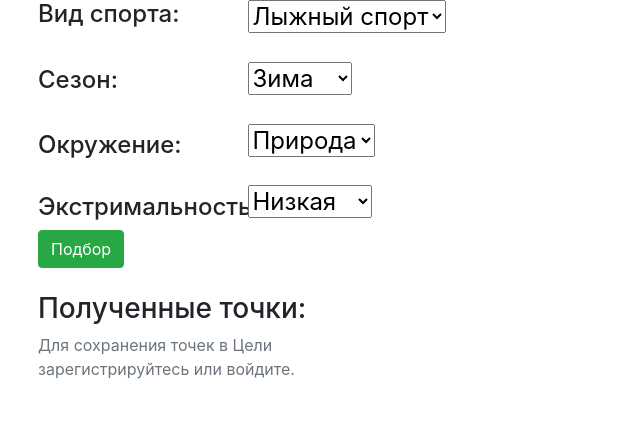
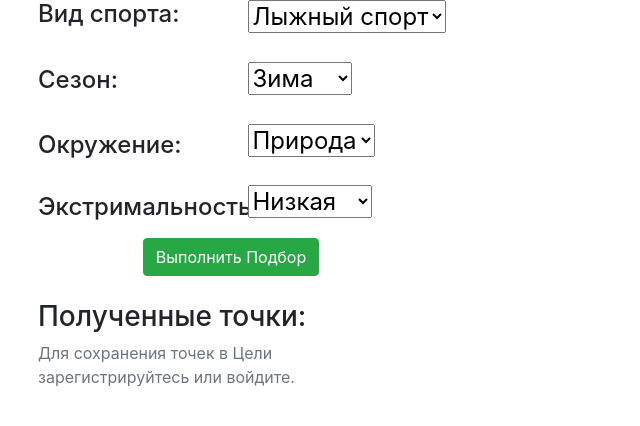
Before and after one commit to alexarlord-boop/DJANGO_project, a Django app: template main/templates/main/index.html in a window 1280 px wide. Shown: the part 104-530 px from the top of the page, without its empty margins (0-640 px from the left). Run offline with Django 3.2, Linux system fonts and the light colour scheme; the template is opened without the code that fills it: values that come from a table or form of the project are taken from there, others are empty; some libraries are stand-ins or nearby versions.

```diff
--- a/accounts/templates/django_registration/registration_complete.html
+++ b/accounts/templates/django_registration/registration_complete.html
@@ -7,7 +7,7 @@
         <div class="mt-5 bg-white"><p class="invisible">---</p></div>
 
         <div class="mt-5">
-            <h2 class="">Поздравляем!</h2>
+            <h2 class="">Поздравляем, {{user}}!</h2>
             <h2>Вы успешно зарегистрировались в Live-Action.</h2>
         </div>
 
--- a/main/templates/main/index.html
+++ b/main/templates/main/index.html
@@ -17,12 +17,15 @@
                 {{form.extreme}}
             </div>
         </div>
+        <div class="row mt-2">
+            <div class="col-3"></div>
+            <div class="col-6">
+                <button type="submit" class="btn btn-success mx-auto mt-2">Выполнить Подбор  </button>
+            </div>
+            <div class="col-3"></div>
+        </div>
+    </form>
 
-
-
-
-                <button type="submit" class="btn btn-success mt-2">Подбор</button>
-            </form>
     <h3 class="mt-4">Полученные точки:</h3>
             {% if user.is_authenticated %}
             <form method="post">
```
Also changed, not shown: db.sqlite3.
